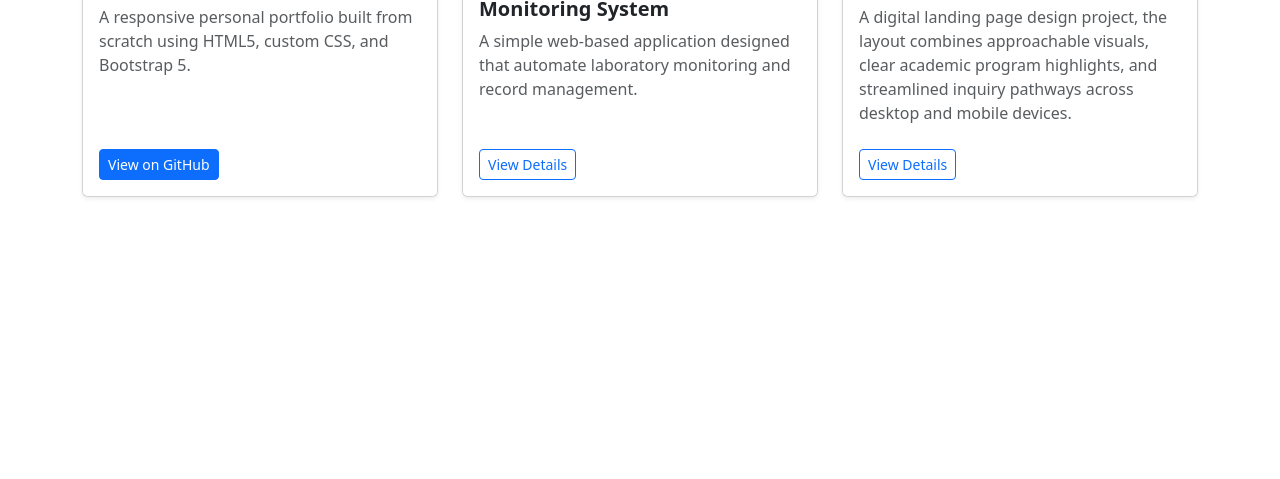
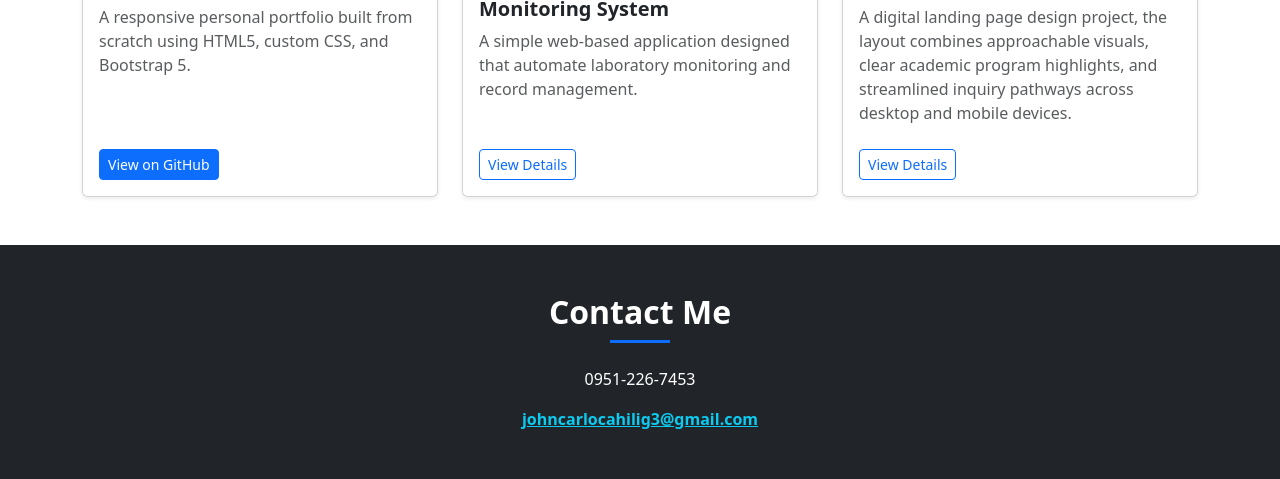
Before and after one commit to jczxchg/Cahilig-project-1, a plain HTML site: page index.html in a window 1280 px wide. Shown: the part 1585-2064 px from the top of the page. Before the commit the page ends 1830 px from the top, so only its background shows below. Drawn offline with Linux system fonts and the light colour scheme.

Commit message:
add contact info

```diff
--- a/index.html
+++ b/index.html
@@ -145,6 +145,16 @@
         </div>
     </section>
 
+    <!-- Contact Section -->
+     <section id="contact" class="py-5 bg-dark text-white text-center">
+        <div class="container">
+            <h2 class="section-title fw-bold mb-4">Contact Me</h2>
+                 <p class="mt-3">0951-226-7453</p>
+                <a href="mailto:your.email@gmail.com" class="text-info text-decoration-underline fw-semibold">johncarlocahilig3@gmail.com</a>
+        </div>
+    </section>
+
+
 
 
 
```
